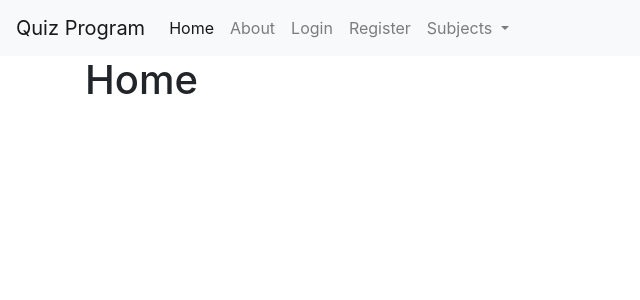
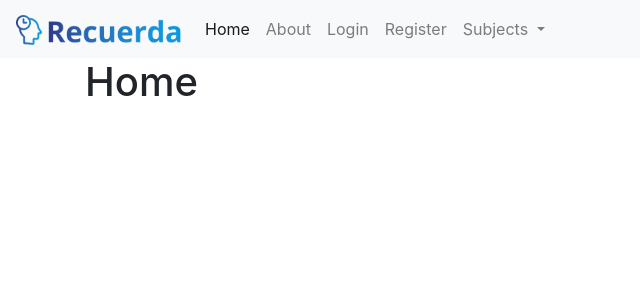
Before and after one commit to Jonathan-Steel/quiz_program, a Flask app: page / in a window 1280 px wide. Shown: the top 300 px of the page, without its empty margins (0-640 px from the left). Run offline with Flask 2, Linux system fonts and the light colour scheme; some libraries are stand-ins or nearby versions.

Commit message:
Added logos and branding to the website, including in navbar and favicon.

```diff
--- a/templates/layout.html
+++ b/templates/layout.html
@@ -10,15 +10,21 @@
 
     <!-- Title Generating Code -->
     {% if title %}
-        <title>Quiz Program - {{ title }}</title>
+        <title>Recuerda - {{ title }}</title>
     {% else %}
-        <title>Quiz Program</title>
+        <title>Recuerda</title>
     {% endif %}
+
+    <!-- Favicon Stuff -->
+    <link rel="shortcut icon" href="{{ url_for('static', filename='favicon.ico') }}">
 </head>
 <body>
     <!-- Boostrap Navbar -->
     <nav class="navbar navbar-expand-lg navbar-light bg-light">
-        <a class="navbar-brand" href="{{url_for('home')}}">Quiz Program</a>
+        <a class="navbar-brand" href="{{url_for('home')}}">
+            <img src="/static/recuerda-colour-default.png" width="165" height="30" alt="Logo?" loading="lazy">
+            <!-- <img src="https://upload.wikimedia.org/wikipedia/commons/thumb/2/2f/Google_2015_logo.svg/800px-Google_2015_logo.svg.png" width="30" height="30" alt="" loading="lazy"> -->
+        </a>
         <button class="navbar-toggler" type="button" data-toggle="collapse" data-target="#navbarNavDropdown" aria-controls="navbarNavDropdown" aria-expanded="false" aria-label="Toggle navigation">
             <span class="navbar-toggler-icon"></span>
         </button>
```
Also changed, not shown: static/favicon.ico (added), static/recuerda-black-withoutslogan.png (added), static/recuerda-black.png (added), static/recuerda-colour-default.png (added), static/recuerda-colour.png (added), 1 other file.
